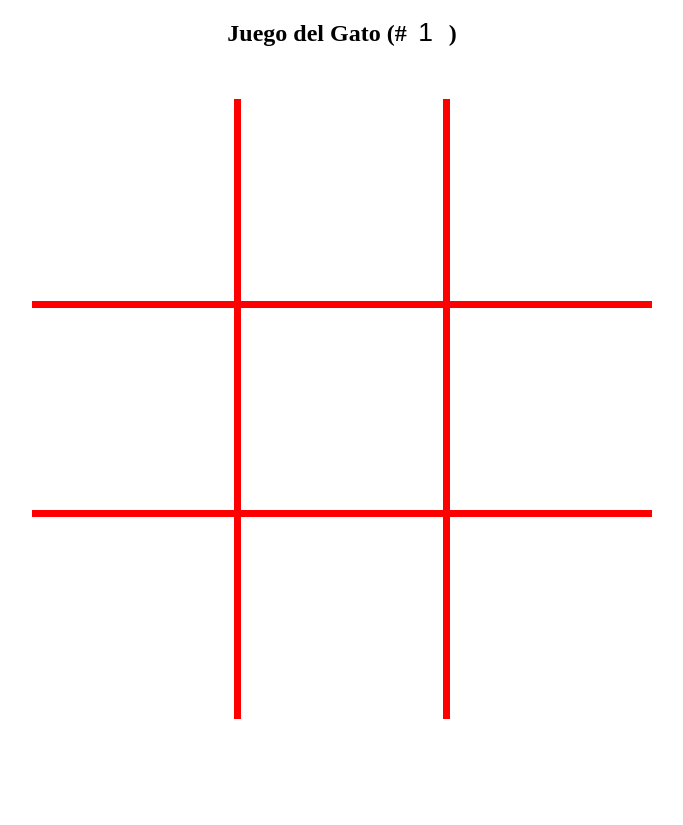
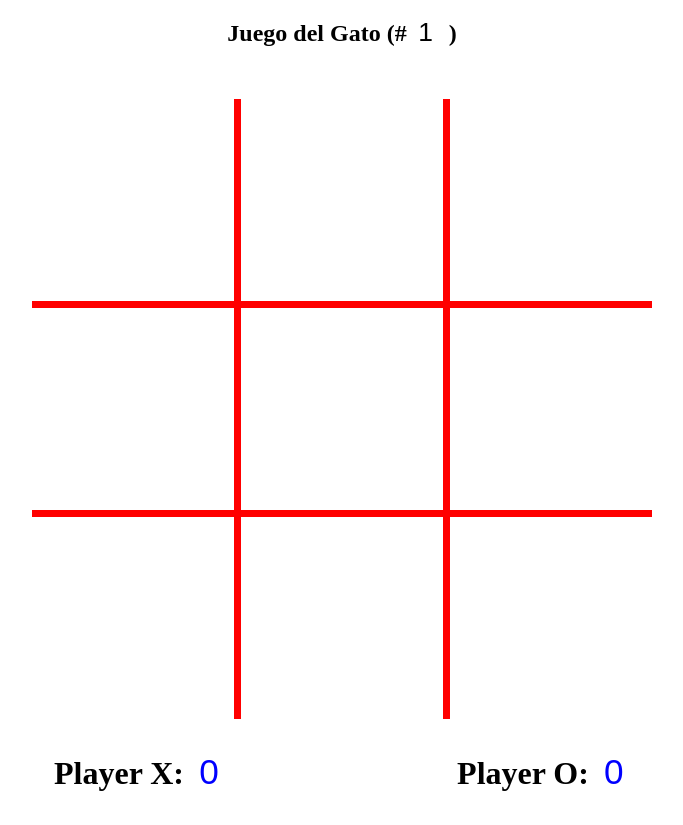
Before and after one commit to AbrahamG1995/pw2161, a plain HTML site: page Juego de Gato/index.html in a window 1280 px wide. Shown: the whole page, without its empty margins (298-981 px from the left). Before the commit the page ends 800 px from the top, so only its background shows below. Drawn offline with Linux system fonts and the light colour scheme.

Commit message:
Juego de Gato con trampa y score terminado

```diff
--- a/Juego de Gato/css/estilos.css
+++ b/Juego de Gato/css/estilos.css
@@ -48,6 +48,36 @@ form input[type="button"]
 	margin-left: 2px;
 	width: 30px;
 	background: white;
+}
+
+#PlayerX
+{
+	text-align: center;
+	border: none;
+	color: blue;
+	font-size: 1.1em;
+	background: white;
+	width: 30px;
+}
+
+#PlayerO
+{
+	text-align: center;
+	border: none;
+	color: blue;
+	font-size: 1.1em;
+	background: white;
+	width: 30px;
+}
+
+.Players
+{
+	display: inline-block;
+	vertical-align: top;
+	margin-right: 100px;
+	margin-left: 100px;
+	font-size: 2em;
+	width: 200px;
 }
 
 .botones
--- a/Juego de Gato/index.html
+++ b/Juego de Gato/index.html
@@ -27,6 +27,8 @@
 				<td><input name="boton9"  id="b9" type="button" onclick="click9();"></td>
 			</tr>
 		</table>
+		<h3 class="Players">Player X: <input type="text" id="PlayerX" value=0> </h3>
+		<h3 class="Players">Player O: <input type="text" id="PlayerO" value=0> </h3>
 	</form>
 </body>
 </html>
--- a/Juego de Gato/js/gato.js
+++ b/Juego de Gato/js/gato.js
@@ -176,6 +176,8 @@ function Asignacion()
 
 
 var suma=parseInt(localStorage.getItem("partidas"));
+var playersX=1;
+var playersO=1;
 
 function Resultado()
 {
@@ -206,7 +208,8 @@ function Resultado()
 						document.JuegoGato.b8.value="";
 						document.JuegoGato.b9.value="";
 					}
-
+					document.JuegoGato.PlayerO.value=playersO;
+					playersO=playersO+1;
 				}
 				else
 				{
@@ -227,7 +230,8 @@ function Resultado()
 						document.JuegoGato.b8.value="";
 						document.JuegoGato.b9.value="";
 					}
-
+					document.JuegoGato.PlayerX.value=playersX;
+					playersX=playersX+1;
 				}
 				document.JuegoGato.partidas.value=suma;
 
@@ -253,6 +257,7 @@ function Resultado()
 						document.JuegoGato.b8.value="";
 						document.JuegoGato.b9.value="";
 					}
+
 					contador=0;
 				}
 			}
```
